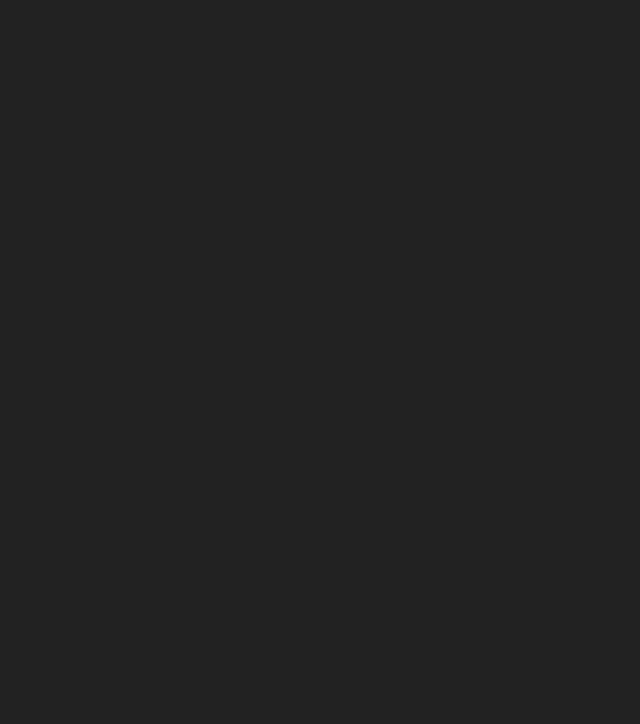
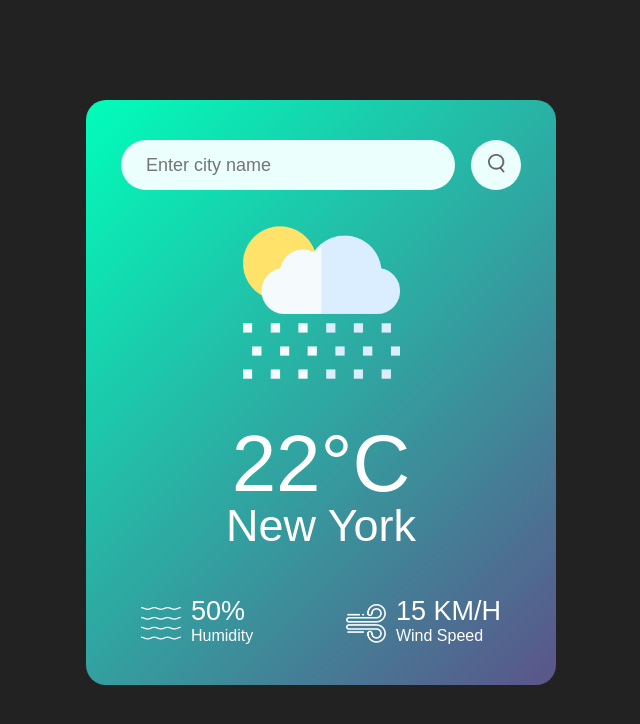
Before and after one commit to vrushabhkunturwar/Frontend_Projects, a plain HTML site: page Weather_App/index.html in a window 1280 px wide. Shown: the whole page, without its empty margins (319-959 px from the left). Drawn offline with Linux system fonts and the light colour scheme.

Commit message:
Structure and style completed

```diff
--- a/Weather_App/index.html
+++ b/Weather_App/index.html
@@ -10,6 +10,32 @@
 </head>
 <body>
     <div class="card">
+        <div class="search">
+            <input type="text" placeholder="Enter city name" spellcheck="false">
+            <button><img src="images/search.png" alt="Search image"></button>
+        </div>
+        <div class="weather">
+            <img src="images/rain.png" alt="Rain" class="weather-icon">
+            <h1 class="temp">22°C</h1>
+            <h2 class="city">New York</h2>
+            <div class="details">
+                <div class="col">
+                    <img src="images/humidity.png" alt="">
+                    <div>
+                        <p class="humidity">50%</p>
+                        <p>Humidity</p>
+                    </div>
+                </div>
+                <div class="col">
+                    <img src="images/wind.png" alt="">
+                    <div>
+                        <p class="wind">15 KM/H</p>
+                        <p>Wind Speed</p>
+                    </div>
+                </div>
+            </div>
+        </div>
+
 
     </div>
 
--- a/Weather_App/style.css
+++ b/Weather_App/style.css
@@ -8,3 +8,82 @@ body{
     background: #222;
 
 }
+.card {
+    width: 90%;
+    max-width: 470px;
+    background: linear-gradient(135deg, #00feba, #5b548a);
+    color: #fff;
+    margin: 100px auto 0;
+    border-radius: 20px;
+    padding: 40px 35px;
+    text-align: center;
+}
+.search {
+    width: 100%;
+    display: flex;
+    align-items: center;
+    justify-content: space-between;
+}
+.search input {
+    border: 0;
+    outline: 0;
+    background: #ebfffc;
+    color: #555;
+    padding: 10px 25px;
+    height: 50px;
+    border-radius: 30px;
+    flex: 1;
+    margin-right: 16px;
+    font-size: 18px;
+}
+.search button {
+    border: 0;
+    outline: 0;
+    background: #ebfffc;
+    border-radius: 50%;
+    width: 50px;
+    height: 50px;
+    cursor: pointer;
+
+}
+.search button img{
+    width: 17px;
+}
+
+weather-icon{
+    width: 170px;
+    margin-top:30px ;
+
+}
+.weather h1{
+    font-size: 80px;
+    font-weight: 500;
+
+}
+.weather h2{
+    font-size: 45px;
+    font-weight: 400;
+    margin-top: -10px;
+}
+.details{
+    display: flex;
+    align-items: center;
+    justify-content: space-between;
+    padding: 0 20px;
+    margin-top: 50px;
+}
+.col{
+    display: flex;
+    align-items: center;
+    text-align: left;
+}
+.col img{
+    width: 40px;
+    margin-right: 10px;
+}
+.humidity, .wind{
+    font-size: 27px;
+    margin-top: -6px;
+
+
+}
```
